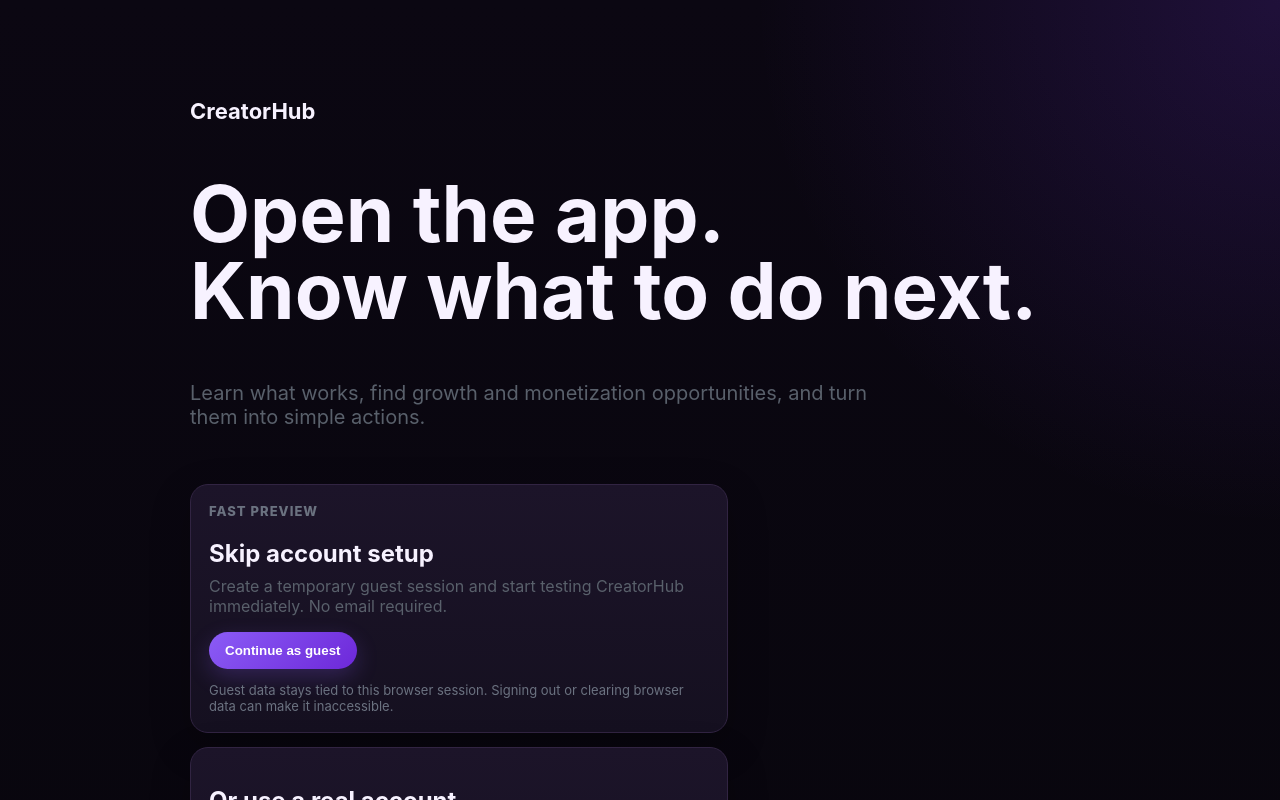
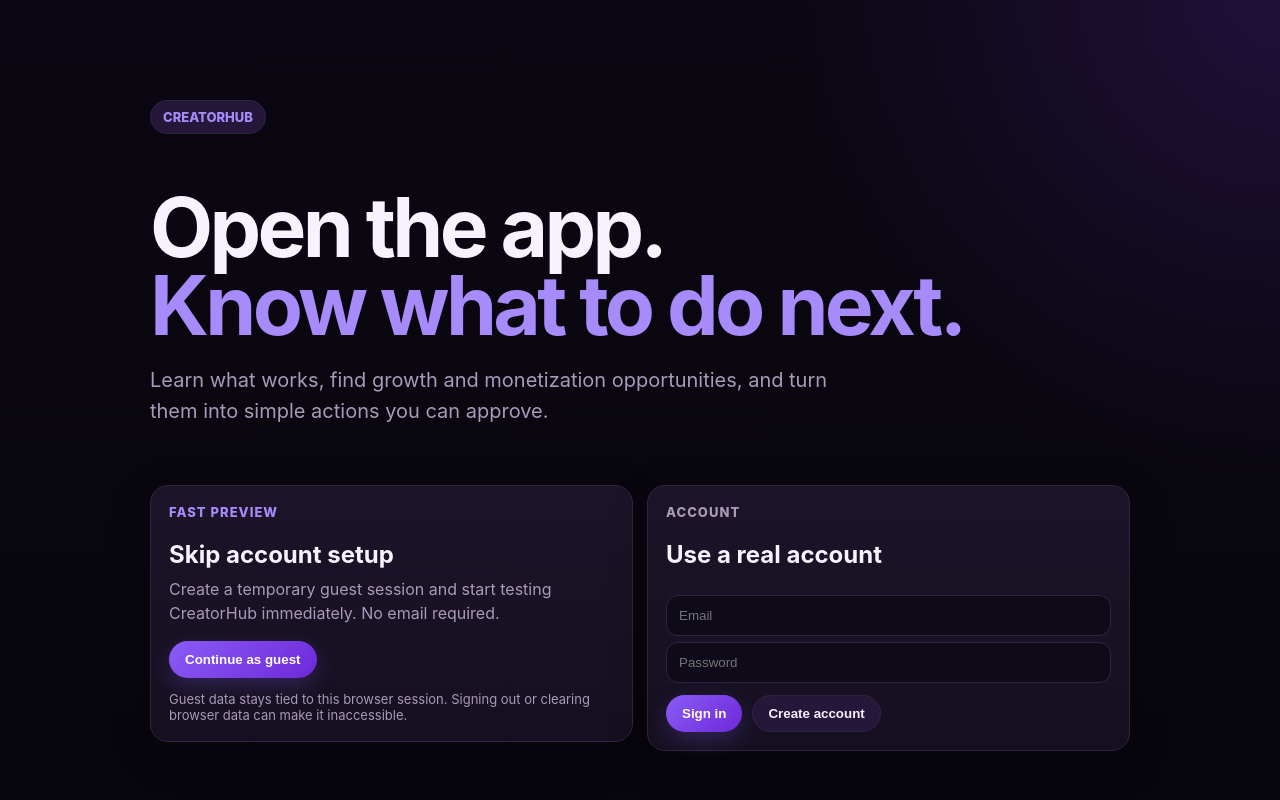
Before and after one commit to zanibethel/CreatorHub, a Next.js app: page / in a window 1280 px wide. Shown: the top 800 px of the page. Built offline with nearby package versions, Linux system fonts and the light colour scheme; no server answers.

Commit message:
Polish CreatorHub dark purple auth screen

```diff
--- a/src/components/AuthPanel.tsx
+++ b/src/components/AuthPanel.tsx
@@ -2,7 +2,7 @@
 
 import { FormEvent, useState } from "react";
 import { createClient } from "@/lib/supabase";
-import { card, input, primaryButton, secondaryButton } from "@/lib/ui";
+import { card, colors, input, primaryButton, secondaryButton } from "@/lib/ui";
 
 export default function AuthPanel() {
   const [email, setEmail] = useState("");
@@ -27,61 +27,50 @@ export default function AuthPanel() {
     setGuestLoading(true);
     setMessage("");
     const supabase = createClient();
-    const { error } = await supabase.auth.signInAnonymously({
-      options: {
-        data: {
-          preview_mode: true,
-        },
-      },
-    });
+    const { error } = await supabase.auth.signInAnonymously({ options: { data: { preview_mode: true } } });
     if (error) {
-      setMessage(
-        error.message.toLowerCase().includes("anonymous")
+      setMessage(error.message.toLowerCase().includes("anonymous")
         ? "Guest mode is built, but Anonymous Sign-Ins still need to be enabled in this Supabase project."
-          : error.message,
-      );
+        : error.message);
     }
     setGuestLoading(false);
   }
 
   return (
-    <main style={{ maxWidth: 900, margin: "0 auto", padding: 28 }}>
-      <div style={{ padding: "70px 0 35px" }}>
-        <strong style={{ fontSize: 22 }}>CreatorHub</strong>
-        <h1 style={{ fontSize: "clamp(42px,8vw,78px)", lineHeight: 0.98 }}>
-          Open the app.<br />Know what to do next.
+    <main style={{ maxWidth: 980, margin: "0 auto", padding: 28 }}>
+      <div style={{ padding: "72px 0 38px" }}>
+        <div style={{ display: "inline-flex", alignItems: "center", gap: 10, padding: "8px 12px", borderRadius: 999, background: colors.purpleSoft, border: `1px solid ${colors.border}`, color: colors.purpleBright, fontWeight: 800, fontSize: 13 }}>
+          CREATORHUB
+        </div>
+        <h1 style={{ fontSize: "clamp(44px,8vw,82px)", lineHeight: 0.95, letterSpacing: "-.045em", marginBottom: 20 }}>
+          Open the app.<br /><span style={{ color: colors.purpleBright }}>Know what to do next.</span>
         </h1>
-        <p style={{ fontSize: 20, color: "#59606b", maxWidth: 680 }}>
-          Learn what works, find growth and monetization opportunities, and turn them into simple actions.
+        <p style={{ fontSize: 20, color: colors.muted, maxWidth: 680, lineHeight: 1.55 }}>
+          Learn what works, find growth and monetization opportunities, and turn them into simple actions you can approve.
         </p>
       </div>
 
-      <section style={{ ...card, maxWidth: 500, marginBottom: 14 }}>
-        <div style={{ fontSize: 13, fontWeight: 800, letterSpacing: ".08em", textTransform: "uppercase", color: "#6b7280" }}>
-          Fast preview
-        </div>
+      <div style={{ display: "grid", gridTemplateColumns: "repeat(auto-fit,minmax(300px,1fr))", gap: 14, alignItems: "start" }}>
+        <section style={{ ...card }}>
+          <div style={{ fontSize: 13, fontWeight: 800, letterSpacing: ".08em", textTransform: "uppercase", color: colors.purpleBright }}>Fast preview</div>
           <h2 style={{ marginBottom: 8 }}>Skip account setup</h2>
-        <p style={{ color: "#59606b", marginTop: 0 }}>
-          Create a temporary guest session and start testing CreatorHub immediately. No email required.
-        </p>
-        <button type="button" style={primaryButton} onClick={continueAsGuest} disabled={guestLoading}>
-          {guestLoading ? "Starting guest session…" : "Continue as guest"}
-        </button>
-        <p style={{ color: "#6b7280", fontSize: 13, marginBottom: 0 }}>
-          Guest data stays tied to this browser session. Signing out or clearing browser data can make it inaccessible.
-        </p>
+          <p style={{ color: colors.muted, marginTop: 0, lineHeight: 1.5 }}>Create a temporary guest session and start testing CreatorHub immediately. No email required.</p>
+          <button type="button" style={primaryButton} onClick={continueAsGuest} disabled={guestLoading}>{guestLoading ? "Starting guest session…" : "Continue as guest"}</button>
+          <p style={{ color: colors.muted, fontSize: 13, marginBottom: 0 }}>Guest data stays tied to this browser session. Signing out or clearing browser data can make it inaccessible.</p>
         </section>
 
-      <form onSubmit={signIn} style={{ ...card, maxWidth: 500 }}>
-        <h2>Or use a real account</h2>
+        <form onSubmit={signIn} style={{ ...card }}>
+          <div style={{ fontSize: 13, fontWeight: 800, letterSpacing: ".08em", textTransform: "uppercase", color: colors.muted }}>Account</div>
+          <h2>Use a real account</h2>
           <input style={input} type="email" required placeholder="Email" value={email} onChange={(event) => setEmail(event.target.value)} />
           <input style={input} type="password" minLength={6} required placeholder="Password" value={password} onChange={(event) => setPassword(event.target.value)} />
           <div style={{ display: "flex", gap: 10, flexWrap: "wrap", marginTop: 12 }}>
             <button style={primaryButton}>Sign in</button>
             <button type="button" style={secondaryButton} onClick={signUp}>Create account</button>
           </div>
-        {message && <p>{message}</p>}
+          {message && <p style={{ color: colors.muted }}>{message}</p>}
         </form>
+      </div>
     </main>
   );
 }
```
Lines whose indentation alone changed are shown as unchanged.
